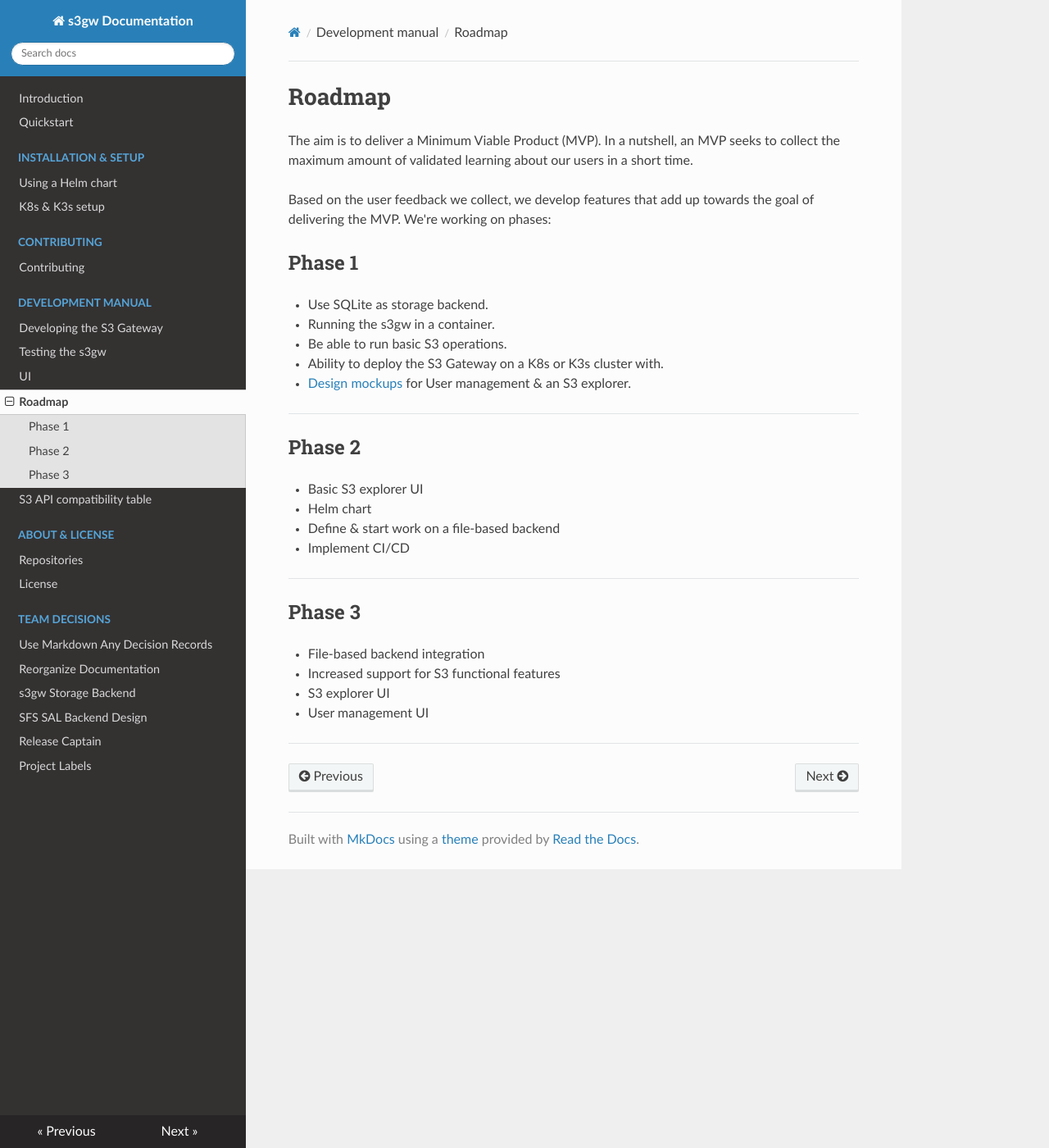
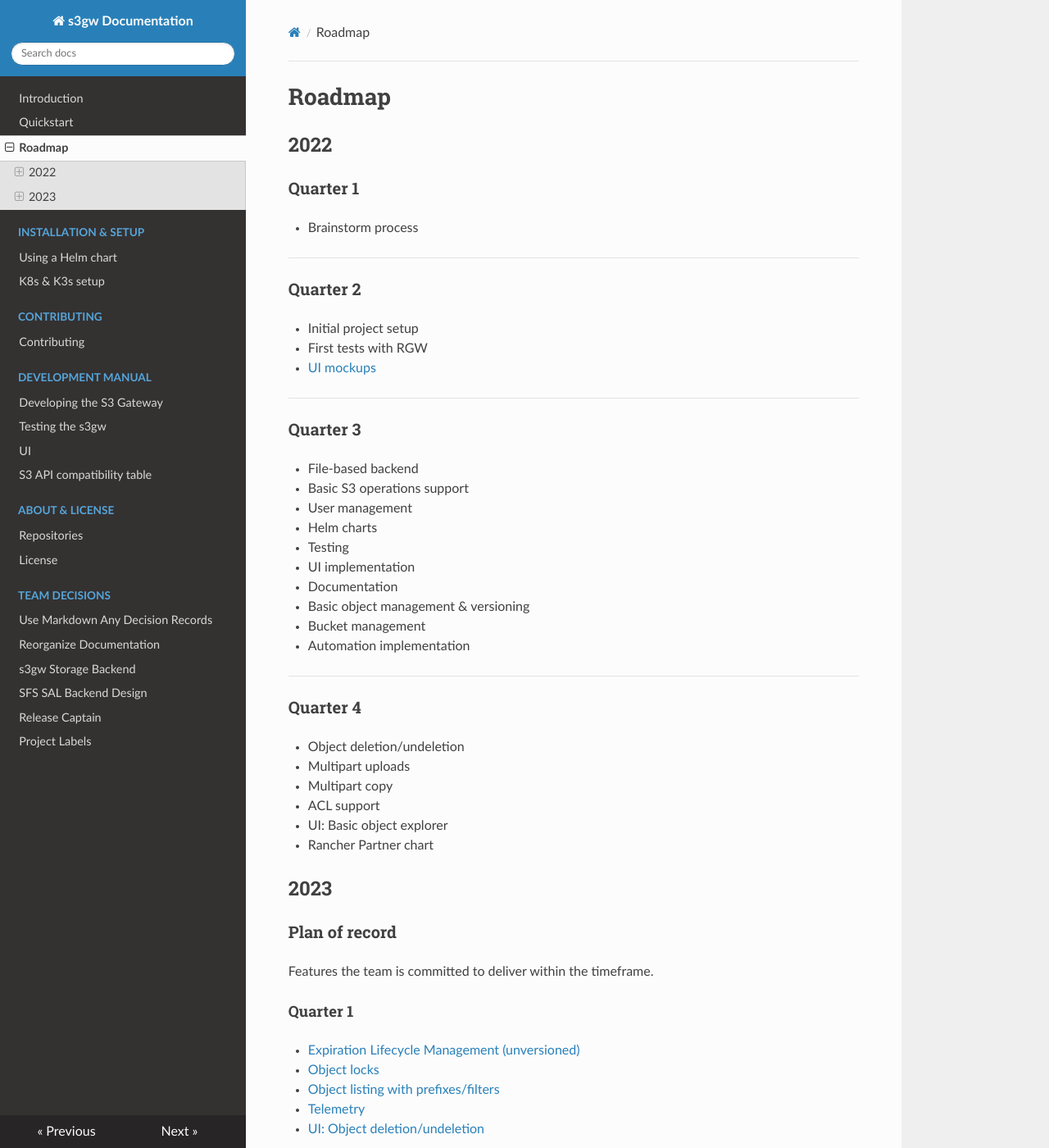
Before and after one commit to s3gw-tech/s3gw, an MkDocs documentation site: the page built from docs/roadmap.md, in a window 1280 px wide and 1400 px high. Shown: the whole window at 82% size. Built offline with MkDocs 1.6.1, drawn with Linux system fonts in a browser that asks for light colours; nearby versions of some CDN libraries; some of the changed text lies outside the part shown.

Commit message:
Add updated roadmap
Signed-off-by: Jesus HM <jherman@suse.com>
Signed-off-by: Jesus Herman-Marina <jherman@suse.com>

```diff
--- a/docs/roadmap.md
+++ b/docs/roadmap.md
@@ -1,38 +1,120 @@
+<!-- markdownlint-disable MD024 -->
+
 # Roadmap
 
-The aim is to deliver a Minimum Viable Product (MVP). In a nutshell, an MVP
-seeks to collect the maximum amount of validated learning about our users in a
-short time.
+## 2022
 
-Based on the user feedback we collect, we develop features that add up towards
-the goal of delivering the MVP. We're working on phases:
+### Quarter 1
 
-## Phase 1
-
-- Use SQLite as storage backend.
-- Running the s3gw in a container.
-- Be able to run basic S3 operations.
-- Ability to deploy the S3 Gateway on a K8s or K3s cluster with.
-- [Design mockups][1] for User management & an S3 explorer.
+- Brainstorm process
 
 ---
 
-## Phase 2
+### Quarter 2
 
-- Basic S3 explorer UI
-- Helm chart
-- Define & start work on a file-based backend
-- Implement CI/CD
+- Initial project setup
+- First tests with RGW
+- [UI mockups][1]
 
 ---
 
-## Phase 3
+### Quarter 3
 
-- File-based backend integration
-- Increased support for S3 functional features
-- S3 explorer UI
-- User management UI
+- File-based backend
+- Basic S3 operations support
+- User management
+- Helm charts
+- Testing
+- UI implementation
+- Documentation
+- Basic object management & versioning
+- Bucket management
+- Automation implementation
 
 ---
 
-[1]: https://www.figma.com/file/IeozuvvYlrKBs7qm030dyo/S3-Wireframe?node-id=0%3A1
+### Quarter 4
+
+- Object deletion/undeletion
+- Multipart uploads
+- Multipart copy
+- ACL support
+- UI: Basic object explorer
+- Rancher Partner chart
+
+## 2023
+
+### Plan of record
+
+Features the team is committed to deliver within the timeframe.
+
+#### Quarter 1
+
+- [Expiration Lifecycle Management (unversioned)][2]
+- [Object locks][3]
+- [Object listing with prefixes/filters][4]
+- [Telemetry][5]
+- [UI: Object deletion/undeletion][7]
+
+---
+
+#### Quarter 2
+
+- [Expiration Lifecycle Management (versioned)][8]
+- [Access & Identity Management][10]
+- [Metrics from backend][9]
+- [UI: Object versioning][11]
+
+---
+
+#### Quarter 3
+
+- [Implement Amazon Security Token][12]
+
+---
+
+#### Quarter 4
+
+- [Metrics on UI][15]
+
+---
+
+### Plan of direction
+
+Features the team wants to develop but are currently not a top priority.
+
+- [Cross-site replication][13]
+- [Implement Storage classes][14]
+- [CRD based configuration of buckets and rbac][6]
+
+### In scope
+
+Features that aren't currently planned but the project would accept external
+contributions.
+
+- [SSO][16]
+
+### Out of scope
+
+Features that aren't being considered unless core assumptions change.
+
+!!! Info
+    Please note that this roadmap is an evergreen document and will most
+    certainly evolve as we continue to learn from our users.
+
+[1]: https://www.figma.com/file/qGWXKomwzIUhsDz7QqixAc/S3-Wireframe---Branded?t=PAXtYcfL0tEPLPmm-1
+[2]: https://github.com/aquarist-labs/s3gw/issues/215
+[3]: https://github.com/aquarist-labs/s3gw/issues/228
+[4]: https://github.com/aquarist-labs/s3gw/issues/256
+[5]: https://github.com/aquarist-labs/s3gw/issues/202
+[6]: https://github.com/aquarist-labs/s3gw/issues/76
+[7]: https://github.com/aquarist-labs/s3gw/issues/255
+[8]: https://github.com/aquarist-labs/s3gw/issues/257
+[9]: https://github.com/aquarist-labs/s3gw/issues/258
+[10]: https://github.com/aquarist-labs/s3gw/issues/227
+[11]: https://github.com/aquarist-labs/s3gw/issues/271
+[12]: https://github.com/aquarist-labs/s3gw/issues/229
+[13]: https://github.com/aquarist-labs/s3gw/issues/259
+[14]: https://github.com/aquarist-labs/s3gw/issues/230
+[15]: https://github.com/aquarist-labs/s3gw/issues/258
+[16]: https://github.com/aquarist-labs/s3gw/issues/260
--- a/mkdocs.yml
+++ b/mkdocs.yml
@@ -2,11 +2,14 @@
 theme:
   name: readthedocs
   highlightjs: true
+markdown_extensions:
+  - admonition
 plugins:
   - search
 nav:
   - Introduction: "index.md"
   - Quickstart: "quickstart.md"
+  - Roadmap: "roadmap.md"
   - "Installation & setup":
       - Using a Helm chart: "helm-charts.md"
       - K8s & K3s setup: "s3gw-with-k8s-k3s.md"
@@ -16,7 +19,6 @@
       - Developing the S3 Gateway: "developing.md"
       - Testing the s3gw: "testing.md"
       - UI: "ui.md"
-      - Roadmap: "roadmap.md"
       - S3 API compatibility table: "s3-compatibility-table.md"
   - "About & license":
       - Repositories: "s3gw-repos.md"
```
